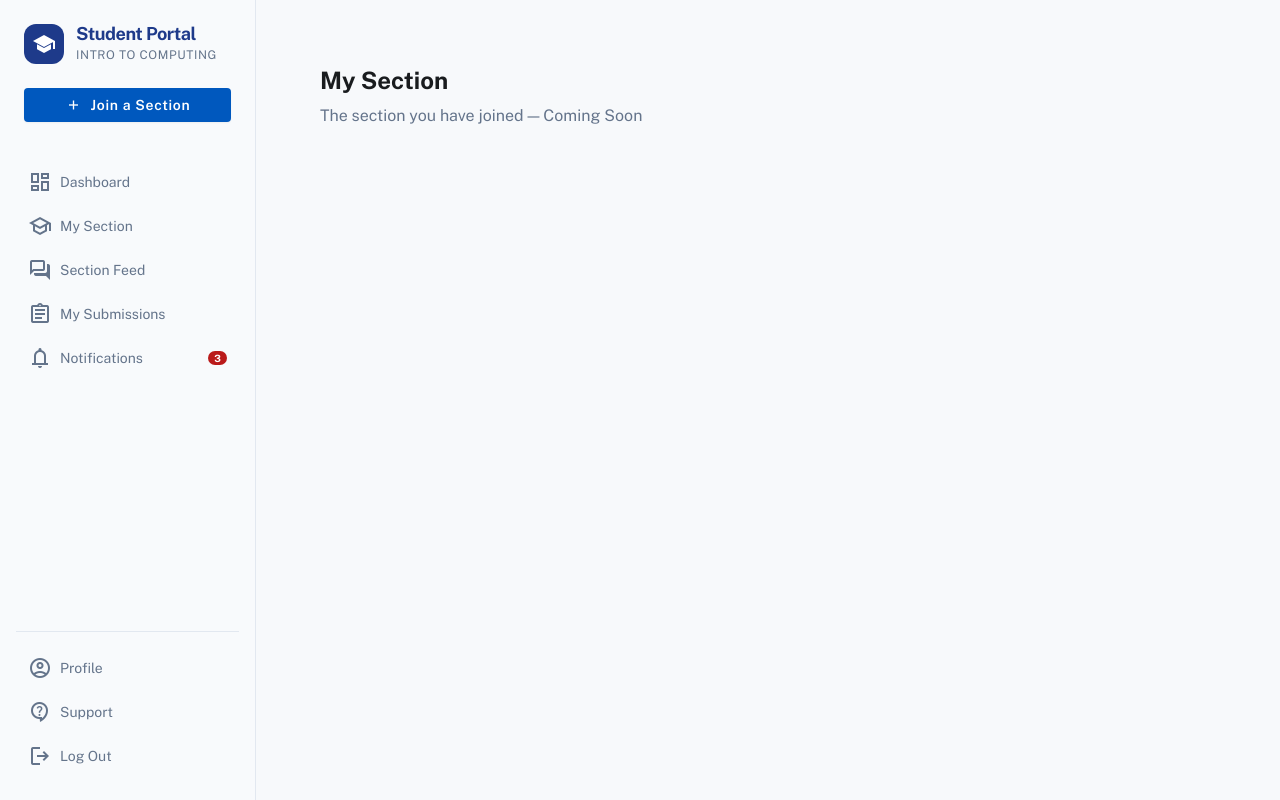
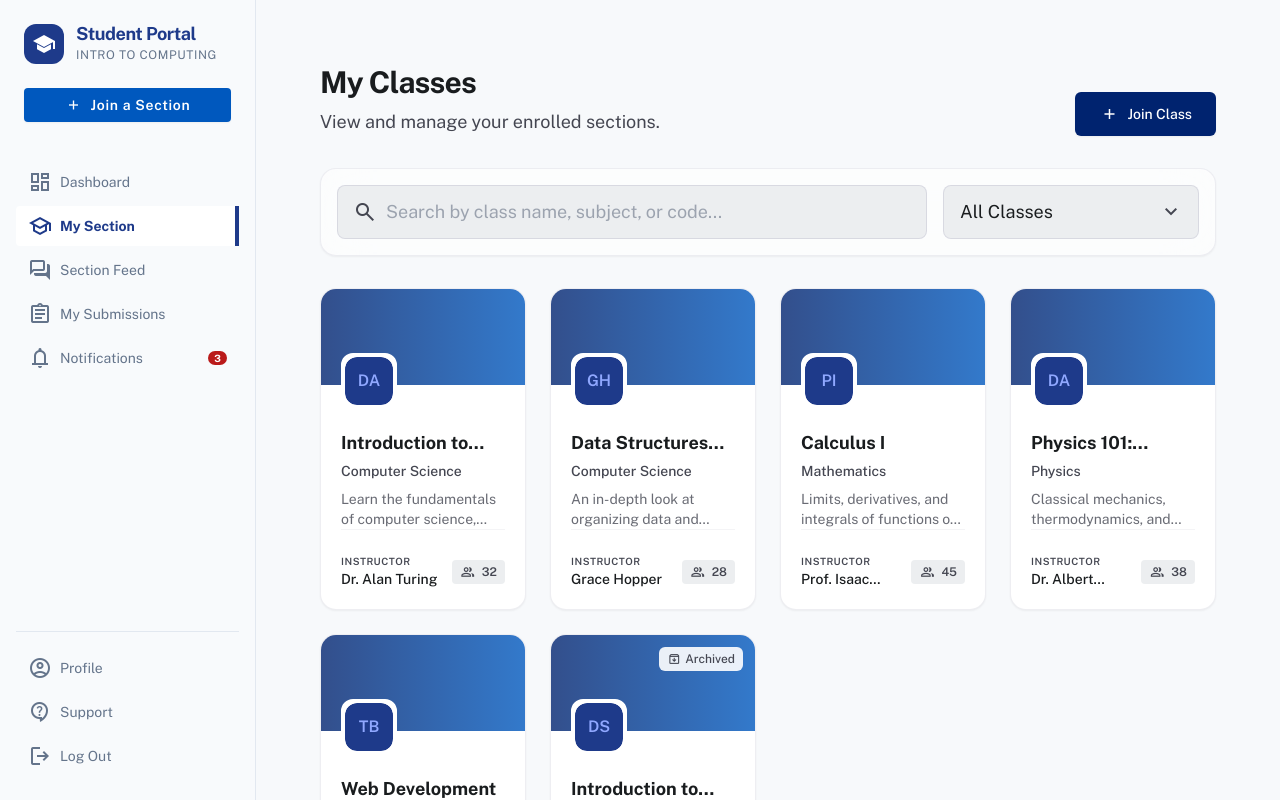
Before and after one commit to Lomkiced/EduShare, a Next.js app: page /student/classes in a window 1280 px wide. Shown: the top 800 px of the page. Built offline with nearby package versions, Linux system fonts and the light colour scheme.

Commit message:
EduShare

```diff
--- a/src/app/student/classes/page.tsx
+++ b/src/app/student/classes/page.tsx
@@ -1,12 +1,203 @@
-import type { Metadata } from "next";
+"use client";
 
-export const metadata: Metadata = { title: "My Section" };
+import React, { useState, useMemo } from "react";
+import { ClassCard, ExtendedClass } from "@/components/student/class-card";
+import JoinClassModal from "@/components/student/JoinClassModal";
+import { Button } from "@/components/ui/button";
+
+const MOCK_CLASSES: ExtendedClass[] = [
+  {
+    id: "c1",
+    name: "Introduction to Computing",
+    subject: "Computer Science",
+    description: "Learn the fundamentals of computer science, algorithms, and computational thinking.",
+    classCode: "CS101",
+    isArchived: false,
+    faculty: {
+      id: "fac_1",
+      name: "Dr. Alan Turing",
+      avatarUrl: null,
+    },
+    memberCount: 32,
+  },
+  {
+    id: "c2",
+    name: "Data Structures and Algorithms",
+    subject: "Computer Science",
+    description: "An in-depth look at organizing data and building efficient algorithms for complex problems.",
+    classCode: "CS201",
+    isArchived: false,
+    faculty: {
+      id: "fac_2",
+      name: "Grace Hopper",
+      avatarUrl: null,
+    },
+    memberCount: 28,
+  },
+  {
+    id: "c3",
+    name: "Calculus I",
+    subject: "Mathematics",
+    description: "Limits, derivatives, and integrals of functions of a single variable.",
+    classCode: "MATH101",
+    isArchived: false,
+    faculty: {
+      id: "fac_3",
+      name: "Prof. Isaac Newton",
+      avatarUrl: null,
+    },
+    memberCount: 45,
+  },
+  {
+    id: "c4",
+    name: "Physics 101: Mechanics",
+    subject: "Physics",
+    description: "Classical mechanics, thermodynamics, and the fundamental laws of motion.",
+    classCode: "PHYS101",
+    isArchived: false,
+    faculty: {
+      id: "fac_4",
+      name: "Dr. Albert Einstein",
+      avatarUrl: null,
+    },
+    memberCount: 38,
+  },
+  {
+    id: "c5",
+    name: "Web Development",
+    subject: "Information Technology",
+    description: "Building modern, responsive web applications using React and Next.js.",
+    classCode: "IT302",
+    isArchived: false,
+    faculty: {
+      id: "fac_5",
+      name: "Tim Berners-Lee",
+      avatarUrl: null,
+    },
+    memberCount: 22,
+  },
+  {
+    id: "c6",
+    name: "Introduction to Psychology",
+    subject: "Psychology",
+    description: "Understanding human behavior, cognitive processes, and emotional development.",
+    classCode: "PSYCH101",
+    isArchived: true,
+    faculty: {
+      id: "fac_6",
+      name: "Dr. Sigmund Freud",
+      avatarUrl: null,
+    },
+    memberCount: 50,
+  }
+];
 
 export default function StudentClassesPage() {
+  const [searchQuery, setSearchQuery] = useState("");
+  const [statusFilter, setStatusFilter] = useState("All Classes");
+  const [isJoinModalOpen, setIsJoinModalOpen] = useState(false);
+
+  const filteredClasses = useMemo(() => {
+    return MOCK_CLASSES.filter((cls) => {
+      const query = searchQuery.toLowerCase();
+      const matchesSearch =
+        cls.name.toLowerCase().includes(query) ||
+        cls.subject.toLowerCase().includes(query) ||
+        cls.classCode.toLowerCase().includes(query);
+
+      let matchesFilter = true;
+      if (statusFilter === "Active") {
+        matchesFilter = !cls.isArchived;
+      } else if (statusFilter === "Archived") {
+        matchesFilter = cls.isArchived;
+      }
+
+      return matchesSearch && matchesFilter;
+    });
+  }, [searchQuery, statusFilter]);
+
   return (
-    <div className="p-8">
-      <h1 className="text-2xl font-bold mb-2">My Section</h1>
-      <p className="text-muted-foreground">The section you have joined — Coming Soon</p>
+    <div className="p-6 md:p-8 max-w-[1600px] mx-auto w-full">
+      <div className="mb-8 flex flex-col md:flex-row md:items-end justify-between gap-4">
+        <div>
+          <h1 className="text-3xl font-bold text-on-surface tracking-tight mb-2">My Classes</h1>
+          <p className="text-on-surface-variant text-lg">View and manage your enrolled sections.</p>
+        </div>
+        <Button
+          onClick={() => setIsJoinModalOpen(true)}
+          className="bg-primary hover:bg-primary/90 text-on-primary flex items-center gap-2 h-11 px-6 shadow-sm w-fit"
+        >
+          <span className="material-symbols-outlined text-[20px]">add</span>
+          Join Class
+        </Button>
+      </div>
+
+      {/* Control Bar */}
+      <div className="bg-surface-container-lowest/60 backdrop-blur-xl border border-outline-variant/30 rounded-2xl p-4 mb-8 flex flex-col sm:flex-row gap-4 items-center shadow-sm">
+        <div className="relative w-full sm:w-96 flex-1">
+          <span className="material-symbols-outlined absolute left-4 top-1/2 -translate-y-1/2 text-on-surface-variant">
+            search
+          </span>
+          <input
+            type="text"
+            placeholder="Search by class name, subject, or code..."
+            value={searchQuery}
+            onChange={(e) => setSearchQuery(e.target.value)}
+            className="w-full bg-surface-container pl-12 pr-4 py-3 rounded-xl border border-outline-variant/50 focus:border-primary focus:ring-1 focus:ring-primary outline-none transition-all text-body-lg"
+          />
+        </div>
+        <div className="relative w-full sm:w-64">
+          <select
+            value={statusFilter}
+            onChange={(e) => setStatusFilter(e.target.value)}
+            className="w-full appearance-none bg-surface-container px-4 py-3 rounded-xl border border-outline-variant/50 focus:border-primary focus:ring-1 focus:ring-primary outline-none transition-all text-body-lg cursor-pointer"
+          >
+            <option value="All Classes">All Classes</option>
+            <option value="Active">Active</option>
+            <option value="Archived">Archived</option>
+          </select>
+          <span className="material-symbols-outlined absolute right-4 top-1/2 -translate-y-1/2 text-on-surface-variant pointer-events-none">
+            expand_more
+          </span>
+        </div>
+      </div>
+
+      {/* Grid Layout */}
+      {filteredClasses.length > 0 ? (
+        <div className="grid grid-cols-1 md:grid-cols-2 lg:grid-cols-3 xl:grid-cols-4 gap-6">
+          {filteredClasses.map((cls) => (
+            <ClassCard key={cls.id} classData={cls} />
+          ))}
+        </div>
+      ) : (
+        <div className="flex flex-col items-center justify-center py-24 text-center bg-surface-container-lowest/30 rounded-2xl border border-outline-variant/20 border-dashed">
+          <span className="material-symbols-outlined text-6xl text-on-surface-variant mb-4 opacity-50">
+            school
+          </span>
+          <h3 className="text-xl font-bold text-on-surface mb-2">
+            No classes found
+          </h3>
+          <p className="text-on-surface-variant max-w-md mx-auto mb-6">
+            We couldn&apos;t find any classes matching your current search and filter criteria.
+          </p>
+          <Button
+            variant="outline"
+            onClick={() => {
+              setSearchQuery("");
+              setStatusFilter("All Classes");
+            }}
+            className="border-outline-variant/50 hover:bg-surface-container text-on-surface"
+          >
+            Clear Filters
+          </Button>
+        </div>
+      )}
+
+      {/* Join Class Modal */}
+      <JoinClassModal
+        isOpen={isJoinModalOpen}
+        onClose={() => setIsJoinModalOpen(false)}
+      />
     </div>
   );
 }
--- a/src/components/student/StudentSidebar.tsx
+++ b/src/components/student/StudentSidebar.tsx
@@ -2,18 +2,10 @@
 
 import React, { useState } from "react";
 import Link from "next/link";
-import { usePathname, useRouter } from "next/navigation";
+import { usePathname, useRouter, useParams } from "next/navigation";
 import { useStudentSidebarStore } from "@/store/sidebarStore";
 import { logoutAction } from "@/lib/actions/auth";
 import JoinClassModal from "./JoinClassModal";
-
-const navItems = [
-  { label: "Dashboard", icon: "dashboard", href: "/student/dashboard" },
-  { label: "My Section", icon: "school", href: "/student/section" },
-  { label: "Section Feed", icon: "forum", href: "/student/feed" },
-  { label: "My Submissions", icon: "assignment", href: "/student/submissions" },
-  { label: "Notifications", icon: "notifications", href: "/student/notifications" },
-];
 
 const footerItems = [
   { label: "Profile", icon: "account_circle", href: "/student/profile" },
@@ -23,8 +15,19 @@ const footerItems = [
 export default function StudentSidebar() {
   const pathname = usePathname();
   const router = useRouter();
+  const params = useParams();
   const { isOpen, close } = useStudentSidebarStore();
   const [joinModalOpen, setJoinModalOpen] = useState(false);
+
+  const classId = (params?.classId as string) || "c1";
+
+  const navItems = [
+    { label: "Dashboard", icon: "dashboard", href: "/student/dashboard" },
+    { label: "My Section", icon: "school", href: "/student/classes" },
+    { label: "Section Feed", icon: "forum", href: `/student/classes/${classId}/feed` },
+    { label: "My Submissions", icon: "assignment", href: `/student/classes/${classId}/submissions` },
+    { label: "Notifications", icon: "notifications", href: "/student/notifications" },
+  ];
 
   const handleLogout = async () => {
     await logoutAction();
--- a/src/components/student/class-card.tsx
+++ b/src/components/student/class-card.tsx
@@ -1,23 +1,87 @@
-/**
- * components/student/class-card.tsx
- * Card component for displaying a class in the student's class list.
- * TODO: Implement with class name, subject, member count, and join link.
- */
-
 "use client";
 
-import type { Class } from "@/types";
+import React from "react";
+import Link from "next/link";
+import { Avatar, AvatarFallback, AvatarImage } from "@/components/ui/avatar";
+
+export interface ExtendedClass {
+  id: string;
+  name: string;
+  subject: string;
+  description: string | null;
+  classCode: string;
+  isArchived: boolean;
+  faculty?: {
+    id: string;
+    name: string;
+    avatarUrl?: string | null;
+  };
+  memberCount?: number;
+}
 
 interface ClassCardProps {
-  classData: Class;
+  classData: ExtendedClass | any;
 }
 
 export function ClassCard({ classData }: ClassCardProps) {
+  const initials = classData.faculty?.name
+    ? classData.faculty.name.split(" ").map((n: string) => n[0]).join("").substring(0, 2).toUpperCase()
+    : "FA";
+
   return (
-    <div className="border rounded-lg p-4">
-      <h3 className="font-semibold">{classData.name}</h3>
-      <p className="text-sm text-muted-foreground">{classData.subject}</p>
-      <p className="text-xs text-muted-foreground mt-2">ClassCard — Coming Soon</p>
-    </div>
+    <Link href={`/student/classes/${classData.id}`} className="block h-full group">
+      <div className="flex flex-col h-full bg-surface-container-lowest rounded-2xl border border-outline-variant/30 overflow-hidden shadow-sm hover:shadow-md hover:border-primary/40 transition-all duration-300">
+
+        {/* Banner area */}
+        <div className="h-24 bg-gradient-to-r from-primary/80 to-secondary/80 relative">
+          {classData.isArchived && (
+            <div className="absolute top-3 right-3 bg-surface-container-lowest/90 backdrop-blur-sm text-on-surface-variant text-xs px-2 py-1 rounded-md font-medium flex items-center gap-1">
+              <span className="material-symbols-outlined text-[14px]">archive</span>
+              Archived
+            </div>
+          )}
+        </div>
+
+        {/* Content area */}
+        <div className="flex-1 p-5 relative flex flex-col">
+          {/* Faculty Avatar overlapping the banner */}
+          <div className="absolute -top-8 left-5 border-4 border-surface-container-lowest rounded-full bg-surface-container-lowest">
+            <Avatar className="h-12 w-12">
+              <AvatarImage src={classData.faculty?.avatarUrl || undefined} />
+              <AvatarFallback className="bg-primary-container text-on-primary-container font-semibold">
+                {initials}
+              </AvatarFallback>
+            </Avatar>
+          </div>
+
+          <div className="mt-6 flex flex-col flex-1">
+            <h3 className="font-bold text-lg text-on-surface line-clamp-1 group-hover:text-primary transition-colors">
+              {classData.name}
+            </h3>
+            <p className="text-sm text-on-surface-variant font-medium mt-1">
+              {classData.subject}
+            </p>
+            <p className="text-sm text-on-surface-variant/80 mt-2 line-clamp-2">
+              {classData.description || "No description provided."}
+            </p>
+
+            <div className="mt-auto pt-6 flex items-center justify-between border-t border-outline-variant/20">
+              <div className="flex flex-col">
+                <span className="text-[10px] uppercase tracking-wider text-on-surface-variant font-semibold">
+                  Instructor
+                </span>
+                <span className="text-sm font-medium text-on-surface line-clamp-1">
+                  {classData.faculty?.name || "Unknown"}
+                </span>
+              </div>
+              <div className="flex items-center gap-1.5 text-on-surface-variant bg-surface-container px-2 py-1 rounded-lg">
+                <span className="material-symbols-outlined text-[16px]">group</span>
+                <span className="text-xs font-semibold">{classData.memberCount || 0}</span>
+              </div>
+            </div>
+          </div>
+        </div>
+      </div>
+    </Link>
   );
 }
```
